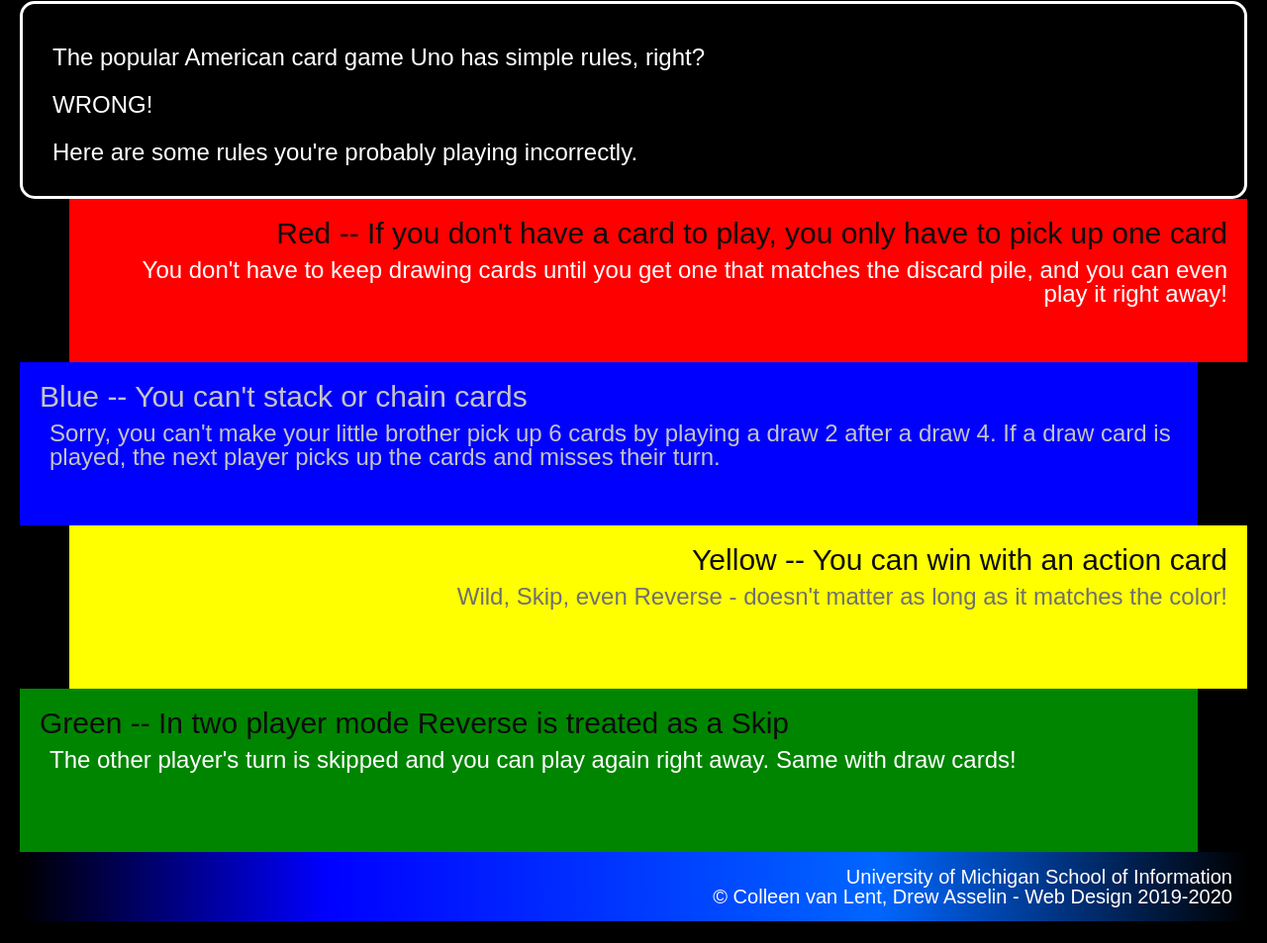
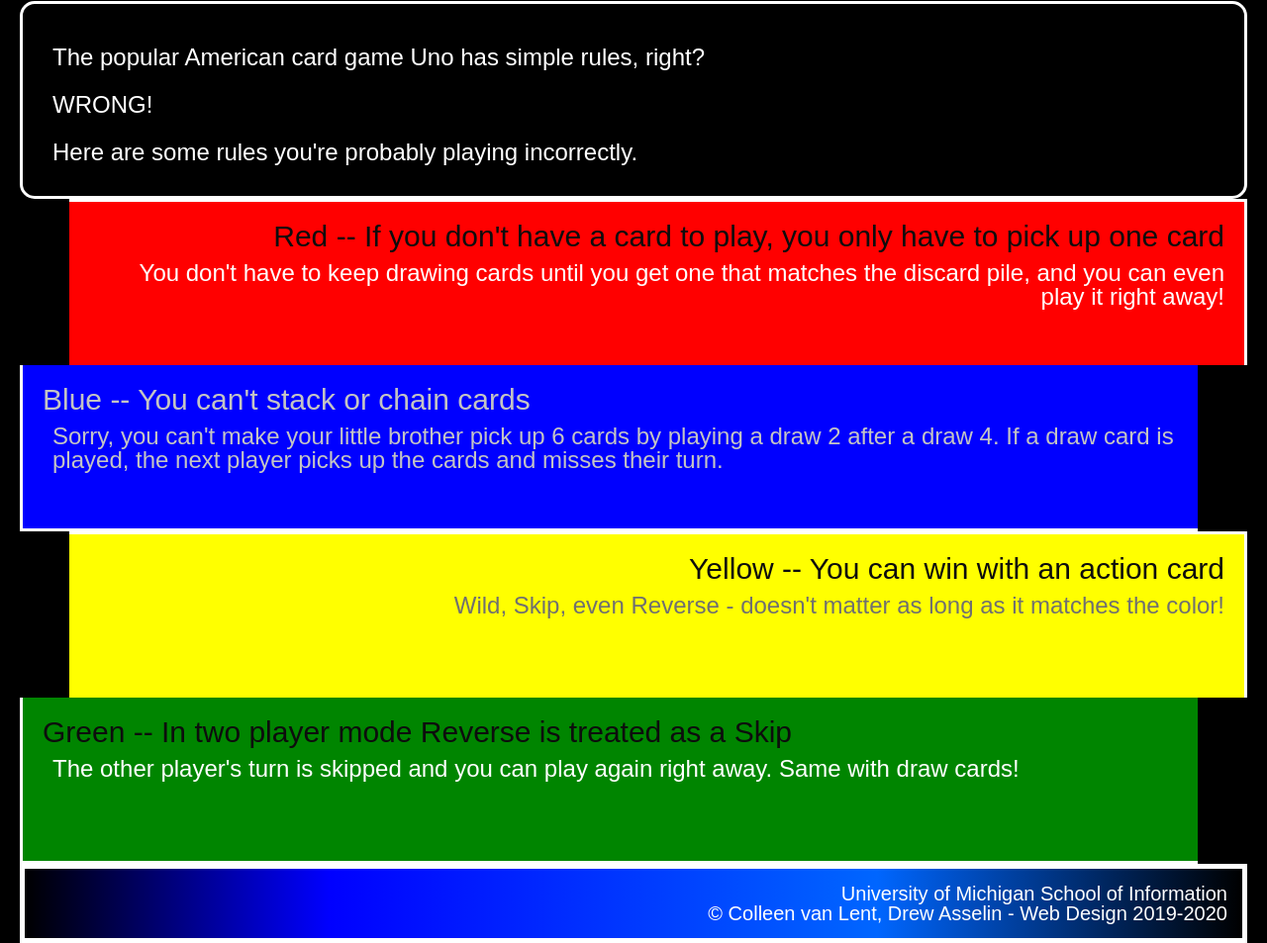
Before and after one commit to greyrice/hw2-2023, a plain HTML site: page index.html in a window 1280 px wide. Shown: the part 327-1280 px from the top of the page at 99% size. Before the commit the page ends 1258 px from the top, so only its background shows below. Drawn offline with Linux system fonts and the light colour scheme.

Commit message:
Update style.css

```diff
--- a/css/style.css
+++ b/css/style.css
@@ -47,16 +47,16 @@ div.red{
     margin-left: 50px;
     border-bottom: 2px;
     border-left: 5px;
-    border-right: 0px;
-    border-top: 0px;
+    /* border-right: 0px;
+    border-top: 0px; */
 }
 
 div.blue{
     background-color: #00f;
     text-align: left;
     margin-right: 50px;
-    border-bottom: 0px;
-    border-left: 0px;
+    /* border-bottom: 0px;
+    border-left: 0px; */
     border-right: 5px;
     border-top: 2px;
 }
@@ -67,8 +67,8 @@ div.yellow{
     margin-left: 50px;
     border-bottom: 2px;
     border-left: 5px;
-    border-right: 0px;
-    border-top: 0px;
+    /* border-right: 0px;
+    border-top: 0px; */
     color: #707070;
 }
 
@@ -76,14 +76,15 @@ div.green{
     background-color: #008500;
     text-align: left;
     margin-right: 50px;
+    /* border-left: 0px;
+    border-bottom: 0px; */
     border-top: 2px;
     border-right: 5px;
-    border-left: 0px;
-    border-bottom: 0px;
 }
 
 footer{
     background: linear-gradient(90deg, #000000 0%, #0000ff 25%, #0066ff 70%, #000000 100%);
+    border: 5px solid #ffffff;
 }
 
 footer p{
```
